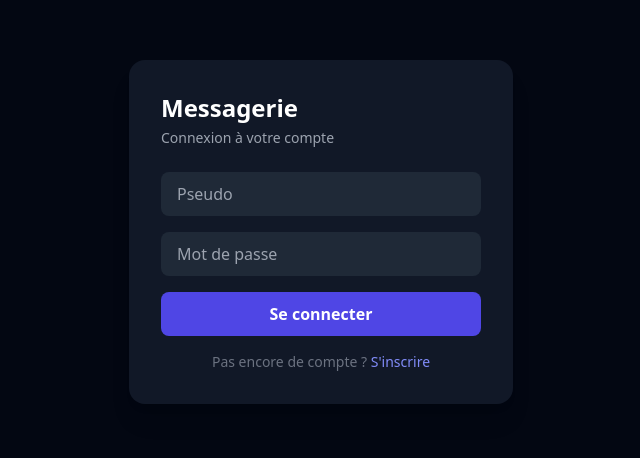
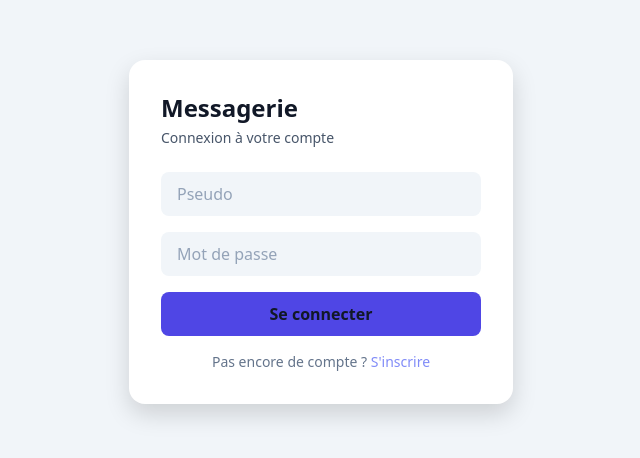
Before and after one commit to zakaryazek/messagerie, a React app in the folder frontend/: page /login in a window 1280 px wide. Shown: the part 168-626 px from the top of the page, without its empty margins (319-959 px from the left). Built offline with nearby package versions, Linux system fonts and the light colour scheme; no server answers; the HTML template or start-up script is replaced by a standard one.

Commit message:
fix: changement thème sombre/clair/systeme

```diff
--- a/frontend/src/index.css
+++ b/frontend/src/index.css
@@ -1,3 +1,52 @@
 @tailwind base;
 @tailwind components;
 @tailwind utilities;
+
+/* =============================================
+   LIGHT MODE — overrides des classes dark codées en dur
+   Actif quand <html> n'a PAS la classe "dark"
+   ============================================= */
+
+html:not(.dark) body {
+  background-color: #f1f5f9;
+  color: #111827;
+}
+
+/* Fonds */
+html:not(.dark) .bg-gray-950 { background-color: #f1f5f9 !important; }
+html:not(.dark) .bg-gray-900 { background-color: #ffffff !important; }
+html:not(.dark) .bg-gray-800 { background-color: #f1f5f9 !important; }
+html:not(.dark) .bg-gray-700 { background-color: #e2e8f0 !important; }
+
+/* Hover fonds */
+html:not(.dark) .hover\:bg-gray-800:hover { background-color: #e2e8f0 !important; }
+html:not(.dark) .hover\:bg-gray-700:hover { background-color: #cbd5e1 !important; }
+html:not(.dark) .hover\:bg-gray-600:hover { background-color: #94a3b8 !important; }
+
+/* Bordures */
+html:not(.dark) .border-gray-800 { border-color: #e2e8f0 !important; }
+html:not(.dark) .border-gray-700 { border-color: #cbd5e1 !important; }
+html:not(.dark) .border-gray-600 { border-color: #94a3b8 !important; }
+
+/* Textes */
+html:not(.dark) .text-white   { color: #111827 !important; }
+html:not(.dark) .text-gray-400 { color: #475569 !important; }
+html:not(.dark) .text-gray-500 { color: #64748b !important; }
+html:not(.dark) .text-gray-300 { color: #374151 !important; }
+
+/* Bulles de messages (bg noir/overlay) */
+html:not(.dark) .bg-black\/60 { background-color: rgba(0,0,0,0.4) !important; }
+html:not(.dark) .bg-black\/90 { background-color: rgba(0,0,0,0.7) !important; }
+
+/* Inputs — garder lisibles */
+html:not(.dark) input,
+html:not(.dark) textarea {
+  background-color: #f1f5f9;
+  color: #111827;
+  border-color: #cbd5e1;
+}
+html:not(.dark) input::placeholder,
+html:not(.dark) textarea::placeholder { color: #94a3b8; }
+
+/* Dropdown / menus */
+html:not(.dark) .shadow-xl { box-shadow: 0 10px 25px rgba(0,0,0,0.15) !important; }
```
